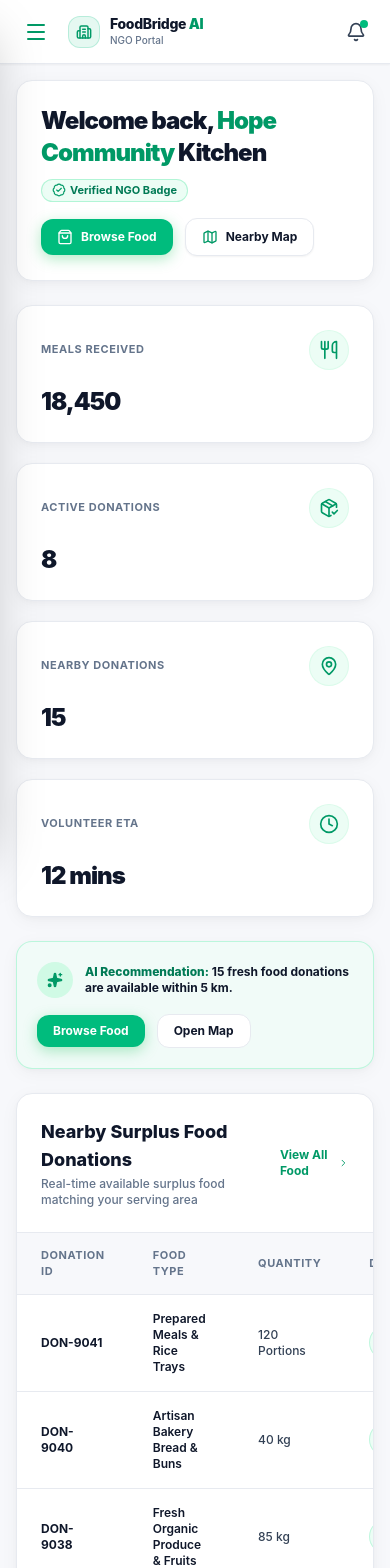
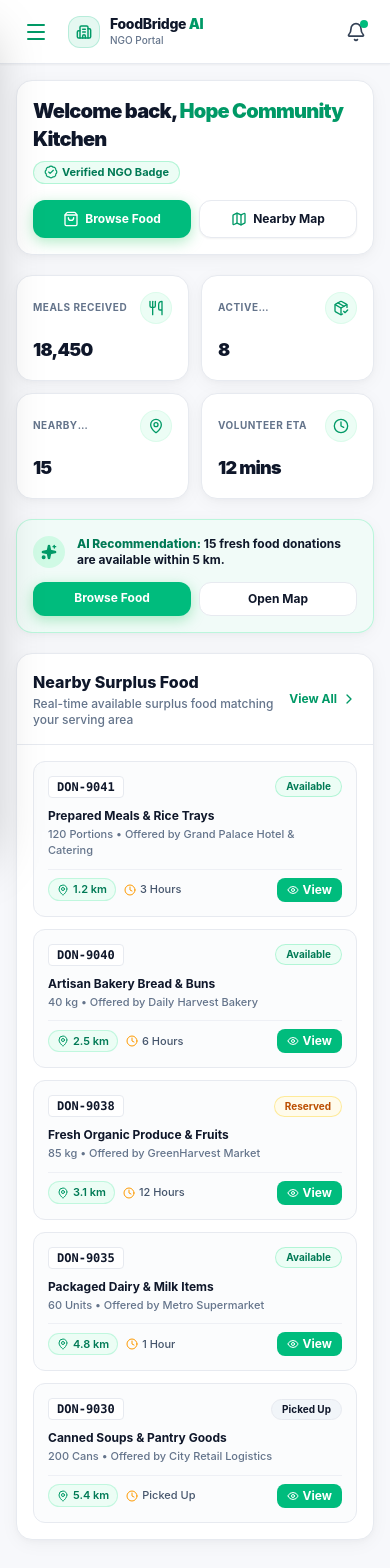
Before and after one commit to Rahul-kulal-dev/FoodBridge-AI, a React (Vite) app: page /ngo in a window 390 px wide. Shown: the top 1568 px of the page. Built offline with nearby package versions, Linux system fonts and the light colour scheme.

Commit message:
refactor: improve mobile responsiveness and layout consistency across NGO dashboard pages

```diff
--- a/src/ngo/accepted-donations/page.jsx
+++ b/src/ngo/accepted-donations/page.jsx
@@ -60,9 +60,9 @@ const AcceptedDonationsPage = () => {
   return (
     <div className="w-full space-y-6 animate-fade-in pb-12">
       {/* Header Banner */}
-      <div className="bg-white p-6 rounded-2xl border border-[#E7EAF0] shadow-soft-card flex flex-col md:flex-row md:items-center justify-between gap-4">
+      <div className="bg-white p-4 sm:p-6 rounded-2xl border border-[#E7EAF0] shadow-soft-card flex flex-col md:flex-row md:items-center justify-between gap-3 sm:gap-4">
         <div>
-          <h1 className="text-2xl sm:text-3xl font-black text-[#0F172A] tracking-[-0.04em]">
+          <h1 className="text-xl sm:text-2xl lg:text-3xl font-black text-[#0F172A] tracking-[-0.04em]">
             Accepted Surplus Food Donations
           </h1>
           <p className="text-xs text-[#64748B] mt-1 font-medium">
@@ -70,10 +70,10 @@ const AcceptedDonationsPage = () => {
           </p>
         </div>
 
-        <div className="flex items-center gap-3">
+        <div className="flex items-center gap-3 shrink-0">
           <Link
             to="/ngo/track-volunteer"
-            className="inline-flex items-center gap-2 px-4 py-2.5 rounded-xl bg-emerald-500 hover:bg-emerald-600 text-white text-xs font-bold shadow-emerald-btn transition-all cursor-pointer"
+            className="w-full sm:w-auto inline-flex items-center justify-center gap-2 px-4 py-2.5 rounded-xl bg-emerald-500 hover:bg-emerald-600 text-white text-xs font-bold shadow-emerald-btn transition-all cursor-pointer text-center"
           >
             <Truck className="w-4 h-4" />
             <span>Track Live Volunteer</span>
@@ -83,12 +83,62 @@ const AcceptedDonationsPage = () => {
 
       {/* Table Container */}
       <div className="bg-white rounded-2xl border border-[#E7EAF0] shadow-soft-card overflow-hidden">
-        <div className="p-6 border-b border-[#E7EAF0] flex items-center justify-between">
-          <h2 className="text-lg font-extrabold text-[#0F172A]">Accepted Donations Queue</h2>
-          <span className="text-xs font-bold text-[#64748B]">Showing 4 Accepted Orders</span>
+        <div className="p-4 sm:p-6 border-b border-[#E7EAF0] flex items-center justify-between">
+          <h2 className="text-base sm:text-lg font-extrabold text-[#0F172A]">Accepted Donations Queue</h2>
+          <span className="text-xs font-bold text-[#64748B]">4 Accepted Orders</span>
         </div>
 
-        <div className="overflow-x-auto">
+        {/* Mobile View Card List (< md) */}
+        <div className="grid grid-cols-1 gap-3 p-4 md:hidden">
+          {acceptedItems.map((item) => (
+            <div
+              key={item.id}
+              className="p-3.5 rounded-xl border border-[#E7EAF0] bg-[#f8fafc]/50 space-y-2.5"
+            >
+              <div className="flex items-center justify-between">
+                <span className="font-mono font-bold text-xs text-[#0F172A] bg-white px-2 py-0.5 rounded border border-[#E7EAF0]">
+                  {item.id}
+                </span>
+                <span className={`inline-flex items-center gap-1 text-[10px] font-bold px-2.5 py-0.5 rounded-full ${item.statusColor}`}>
+                  {item.status}
+                </span>
+              </div>
+
+              <div>
+                <div className="font-bold text-xs text-[#0F172A]">{item.food}</div>
+                <div className="text-[11px] text-[#64748B] font-medium mt-0.5">
+                  Donor: {item.donor} • {item.pickupTime}
+                </div>
+              </div>
+
+              <div className="pt-2 border-t border-[#E7EAF0]/60 flex items-center justify-between text-[11px]">
+                <span className="inline-flex items-center gap-1 font-semibold text-slate-700">
+                  <User className="w-3.5 h-3.5 text-emerald-600" />
+                  {item.volunteer}
+                </span>
+
+                <div className="flex items-center gap-2">
+                  <button
+                    onClick={() => navigate('/ngo/food-details')}
+                    className="px-2.5 py-1 rounded-lg bg-slate-100 text-[#0F172A] text-xs font-bold"
+                  >
+                    View
+                  </button>
+                  <button
+                    onClick={() => navigate('/ngo/track-volunteer')}
+                    className="px-3 py-1 rounded-lg bg-emerald-500 text-white text-xs font-bold flex items-center gap-1"
+                  >
+                    <Truck className="w-3 h-3" />
+                    <span>Track</span>
+                  </button>
+                </div>
+              </div>
+            </div>
+          ))}
+        </div>
+
+        {/* Desktop & Tablet Table View (>= md) */}
+        <div className="hidden md:block overflow-x-auto">
           <table className="w-full text-left border-collapse">
             <thead>
               <tr className="bg-[#f7f8fb] text-[11px] font-bold text-[#64748B] uppercase tracking-wider border-b border-[#E7EAF0]">
--- a/src/ngo/page.jsx
+++ b/src/ngo/page.jsx
@@ -111,57 +111,57 @@ const NgoDashboardPage = () => {
   };
 
   return (
-    <div className="w-full space-y-6 animate-fade-in pb-12">
+    <div className="w-full space-y-5 sm:space-y-6 animate-fade-in pb-12">
       {/* Header Hero Banner */}
-      <div className="bg-white p-6 rounded-2xl border border-[#E7EAF0] shadow-soft-card flex flex-col md:flex-row md:items-center justify-between gap-4">
-        <div className="flex items-center gap-2.5 flex-wrap">
-          <h1 className="text-2xl sm:text-3xl font-black text-[#0F172A] tracking-[-0.04em]">
+      <div className="bg-white p-4 sm:p-6 rounded-2xl border border-[#E7EAF0] shadow-soft-card flex flex-col md:flex-row md:items-center justify-between gap-4">
+        <div className="flex flex-col sm:flex-row sm:items-center gap-2 sm:gap-3 flex-wrap">
+          <h1 className="text-xl sm:text-2xl lg:text-3xl font-black text-[#0F172A] tracking-[-0.04em]">
             Welcome back, <span className="text-emerald-600">Hope Community</span> Kitchen
           </h1>
-          <span className="inline-flex items-center gap-1 text-[11px] font-bold px-2.5 py-0.5 rounded-full bg-emerald-50 text-emerald-700 border border-emerald-200/80">
+          <span className="inline-flex items-center gap-1 text-[11px] font-bold px-2.5 py-0.5 rounded-full bg-emerald-50 text-emerald-700 border border-emerald-200/80 w-fit">
             <BadgeCheck className="w-3.5 h-3.5 text-emerald-600" />
             Verified NGO Badge
           </span>
         </div>
 
         {/* Quick Action Buttons */}
-        <div className="flex items-center gap-3">
+        <div className="grid grid-cols-2 sm:flex sm:items-center gap-2 sm:gap-3 w-full sm:w-auto">
           <Link
             to="/ngo/browse-food"
-            className="inline-flex items-center gap-2 px-4 py-2.5 rounded-xl bg-emerald-500 hover:bg-emerald-600 text-white text-xs font-bold shadow-emerald-btn transition-all duration-200 hover:scale-[1.01] active:scale-[0.99]"
+            className="inline-flex items-center justify-center gap-1.5 sm:gap-2 px-3 sm:px-4 py-2.5 rounded-xl bg-emerald-500 hover:bg-emerald-600 text-white text-xs font-bold shadow-emerald-btn transition-all duration-200 hover:scale-[1.01] active:scale-[0.99] text-center"
           >
-            <ShoppingBag className="w-4 h-4" />
-            <span>Browse Food</span>
+            <ShoppingBag className="w-4 h-4 shrink-0" />
+            <span className="truncate">Browse Food</span>
           </Link>
           <Link
             to="/ngo/maps"
-            className="inline-flex items-center gap-2 px-4 py-2.5 rounded-xl bg-white hover:bg-slate-50 text-[#0F172A] border border-[#E7EAF0] text-xs font-bold shadow-xs transition-all duration-200 hover:scale-[1.01]"
+            className="inline-flex items-center justify-center gap-1.5 sm:gap-2 px-3 sm:px-4 py-2.5 rounded-xl bg-white hover:bg-slate-50 text-[#0F172A] border border-[#E7EAF0] text-xs font-bold shadow-xs transition-all duration-200 hover:scale-[1.01] text-center"
           >
-            <Map className="w-4 h-4 text-emerald-600" />
-            <span>Nearby Map</span>
+            <Map className="w-4 h-4 text-emerald-600 shrink-0" />
+            <span className="truncate">Nearby Map</span>
           </Link>
         </div>
       </div>
 
-      {/* Statistics Cards */}
-      <div className="grid grid-cols-1 sm:grid-cols-2 lg:grid-cols-4 gap-5">
+      {/* Statistics Cards - 2 cols on mobile, 4 cols on desktop */}
+      <div className="grid grid-cols-2 lg:grid-cols-4 gap-3 sm:gap-5">
         {stats.map((stat, idx) => {
           const IconComponent = stat.icon;
           return (
             <div
               key={idx}
-              className="bg-white p-6 rounded-2xl border border-[#E7EAF0] shadow-soft-card flex flex-col justify-between"
+              className="bg-white p-4 sm:p-6 rounded-2xl border border-[#E7EAF0] shadow-soft-card flex flex-col justify-between"
             >
-              <div className="flex items-center justify-between">
-                <span className="text-[11px] font-bold text-[#64748B] uppercase tracking-wider">
+              <div className="flex items-center justify-between gap-2">
+                <span className="text-[10px] sm:text-[11px] font-bold text-[#64748B] uppercase tracking-wider line-clamp-1">
                   {stat.label}
                 </span>
-                <div className="w-10 h-10 rounded-full bg-emerald-50 text-emerald-600 flex items-center justify-center border border-emerald-100/60">
-                  <IconComponent className="w-5 h-5" />
+                <div className="w-8 h-8 sm:w-10 sm:h-10 rounded-full bg-emerald-50 text-emerald-600 flex items-center justify-center border border-emerald-100/60 shrink-0">
+                  <IconComponent className="w-4 h-4 sm:w-5 sm:h-5" />
                 </div>
               </div>
-              <div className="mt-4">
-                <div className="text-2xl sm:text-3xl font-black text-[#0F172A] tracking-[-0.04em]">
+              <div className="mt-3 sm:mt-4">
+                <div className="text-lg sm:text-2xl lg:text-3xl font-black text-[#0F172A] tracking-[-0.04em] truncate">
                   {stat.value}
                 </div>
               </div>
@@ -171,9 +171,9 @@ const NgoDashboardPage = () => {
       </div>
 
       {/* AI Recommendation Banner */}
-      <div className="bg-emerald-50/50 p-5 rounded-2xl border border-emerald-200/70 shadow-soft-card flex flex-col md:flex-row md:items-center justify-between gap-4">
+      <div className="bg-emerald-50/50 p-4 sm:p-5 rounded-2xl border border-emerald-200/70 shadow-soft-card flex flex-col md:flex-row md:items-center justify-between gap-3.5 sm:gap-4">
         <div className="flex items-center gap-3">
-          <div className="p-2.5 rounded-full bg-emerald-100 text-emerald-600 shrink-0">
+          <div className="p-2 sm:p-2.5 rounded-full bg-emerald-100 text-emerald-600 shrink-0">
             <Sparkles className="w-4 h-4 fill-emerald-600" />
           </div>
           <p className="text-xs sm:text-sm font-bold text-[#0F172A]">
@@ -181,16 +181,16 @@ const NgoDashboardPage = () => {
           </p>
         </div>
 
-        <div className="flex items-center gap-3 shrink-0">
+        <div className="grid grid-cols-2 sm:flex sm:items-center gap-2 sm:gap-3 w-full sm:w-auto shrink-0">
           <Link
             to="/ngo/browse-food"
-            className="px-4 py-2 rounded-xl bg-emerald-500 hover:bg-emerald-600 text-white text-xs font-bold shadow-emerald-btn transition-all duration-200"
+            className="px-3.5 py-2 rounded-xl bg-emerald-500 hover:bg-emerald-600 text-white text-xs font-bold shadow-emerald-btn transition-all duration-200 text-center truncate"
           >
             Browse Food
           </Link>
           <Link
             to="/ngo/maps"
-            className="px-4 py-2 rounded-xl bg-white hover:bg-slate-50 text-[#0F172A] border border-[#E7EAF0] text-xs font-bold transition-all duration-200"
+            className="px-3.5 py-2 rounded-xl bg-white hover:bg-slate-50 text-[#0F172A] border border-[#E7EAF0] text-xs font-bold transition-all duration-200 text-center truncate"
           >
             Open Map
           </Link>
@@ -199,10 +199,10 @@ const NgoDashboardPage = () => {
 
       {/* Nearby Food Table Section */}
       <div className="bg-white rounded-2xl border border-[#E7EAF0] shadow-soft-card overflow-hidden">
-        <div className="p-6 border-b border-[#E7EAF0] flex items-center justify-between">
+        <div className="p-4 sm:p-6 border-b border-[#E7EAF0] flex items-center justify-between">
           <div>
-            <h2 className="text-lg font-extrabold text-[#0F172A]">
-              Nearby Surplus Food Donations
+            <h2 className="text-base sm:text-lg font-extrabold text-[#0F172A]">
+              Nearby Surplus Food
             </h2>
             <p className="text-xs text-[#64748B] mt-0.5 font-medium">
               Real-time available surplus food matching your serving area
@@ -210,14 +210,68 @@ const NgoDashboardPage = () => {
           </div>
           <Link
             to="/ngo/browse-food"
-            className="inline-flex items-center gap-1 text-xs font-bold text-emerald-600 hover:text-emerald-700 transition-colors"
+            className="inline-flex items-center gap-1 text-xs font-bold text-emerald-600 hover:text-emerald-700 transition-colors shrink-0"
           >
-            <span>View All Food</span>
+            <span>View All</span>
             <ChevronRight className="w-4 h-4" />
           </Link>
         </div>
 
-        <div className="overflow-x-auto">
+        {/* Mobile View Card List (< md) */}
+        <div className="grid grid-cols-1 gap-3 p-4 md:hidden">
+          {nearbyDonations.map((item) => (
+            <div
+              key={item.id}
+              className="p-3.5 rounded-xl border border-[#E7EAF0] bg-[#f8fafc]/50 space-y-2.5"
+            >
+              <div className="flex items-center justify-between">
+                <span className="font-mono font-bold text-xs text-[#0F172A] bg-white px-2 py-0.5 rounded border border-[#E7EAF0]">
+                  {item.id}
+                </span>
+                <span
+                  className={`inline-flex items-center gap-1 text-[10px] font-bold px-2.5 py-0.5 rounded-full ${
+                    acceptedIds.includes(item.id)
+                      ? 'bg-blue-50 text-blue-700 border border-blue-200'
+                      : item.statusColor
+                  }`}
+                >
+                  {acceptedIds.includes(item.id) ? 'Reserved' : item.status}
+                </span>
+              </div>
+
+              <div>
+                <div className="font-bold text-xs text-[#0F172A]">{item.foodType}</div>
+                <div className="text-[11px] text-[#64748B] font-medium mt-0.5">
+                  {item.quantity} • Offered by {item.donor}
+                </div>
+              </div>
+
+              <div className="pt-2 border-t border-[#E7EAF0]/60 flex items-center justify-between text-[11px]">
+                <div className="flex items-center gap-2">
+                  <span className="inline-flex items-center gap-1 text-emerald-700 font-semibold bg-emerald-50 px-2 py-0.5 rounded-full border border-emerald-200/60">
+                    <MapPin className="w-3 h-3 text-emerald-600" />
+                    {item.distance}
+                  </span>
+                  <span className="inline-flex items-center gap-1 text-slate-600 font-medium">
+                    <Clock className="w-3 h-3 text-amber-500" />
+                    {item.expiry}
+                  </span>
+                </div>
+
+                <button
+                  onClick={() => setSelectedDonation(item)}
+                  className="inline-flex items-center gap-1 px-2.5 py-1 rounded-lg bg-emerald-500 text-white font-bold text-xs"
+                >
+                  <Eye className="w-3 h-3" />
+                  <span>View</span>
+                </button>
+              </div>
+            </div>
+          ))}
+        </div>
+
+        {/* Desktop & Tablet Table View (>= md) */}
+        <div className="hidden md:block overflow-x-auto">
           <table className="w-full text-left border-collapse">
             <thead>
               <tr className="bg-[#f7f8fb] text-[11px] font-bold text-[#64748B] uppercase tracking-wider border-b border-[#E7EAF0]">
```
Also changed, not shown: src/ngo/browse-food/page.jsx (+8 -8 lines).
